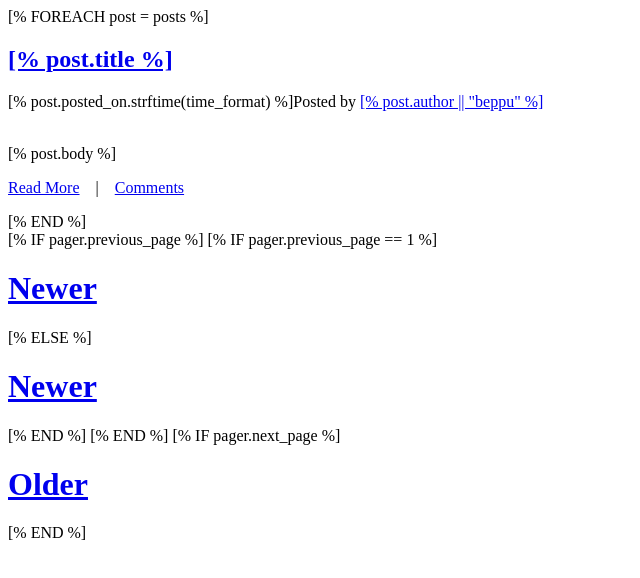
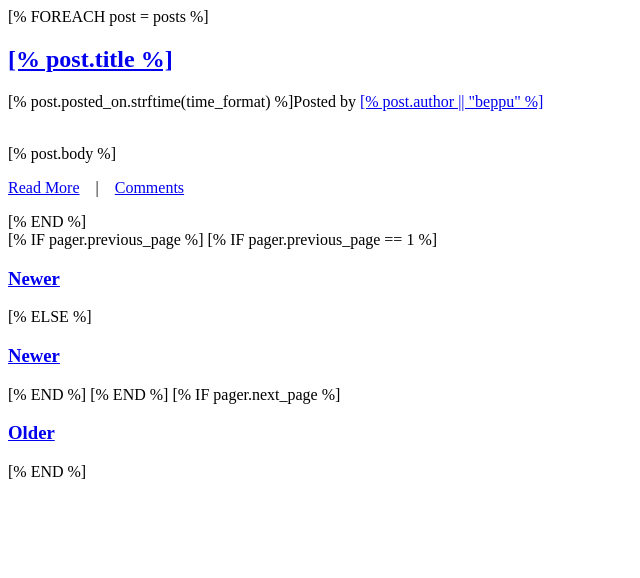
Before and after one commit to beppu/rhetoric, a plain HTML site: page share/theme/BrownStone/index.html in a window 1280 px wide. Shown: the whole page, without its empty margins (0-640 px from the left). Drawn offline with Linux system fonts and the light colour scheme.

Commit message:
changed size of h1, h2 and h3

```diff
--- a/share/theme/BrownStone/index.html
+++ b/share/theme/BrownStone/index.html
@@ -12,12 +12,12 @@
           <div class="pager">
             [% IF pager.previous_page %]
               [% IF pager.previous_page == 1 %]
-            <h1 class="previous"><a href="[% R('Home') %]">Newer</a></h1>
+            <h3 class="previous"><a href="[% R('Home') %]">Newer</a></h3>
               [% ELSE %]
-            <h1 class="previous"><a href="[% R('Home', pager.previous_page) %]">Newer</a></h1>
+            <h3 class="previous"><a href="[% R('Home', pager.previous_page) %]">Newer</a></h3>
               [% END %]
             [% END %]
             [% IF pager.next_page %]
-            <h1 class="next"><a href="[% R('Home', pager.next_page)     %]">Older</a></h1>
+            <h3 class="next"><a href="[% R('Home', pager.next_page)     %]">Older</a></h3>
             [% END %]
           </div>
--- a/share/theme/BrownStone/style.css
+++ b/share/theme/BrownStone/style.css
@@ -22,11 +22,11 @@ h1, h2, h3 {
 }
 
 h1 {
-	font-size: 2em;
+	font-size: 3em;
 }
 
 h2 {
-	font-size: 2.8em;
+	font-size: 2.3em;
 }
 
 h3 {
```
